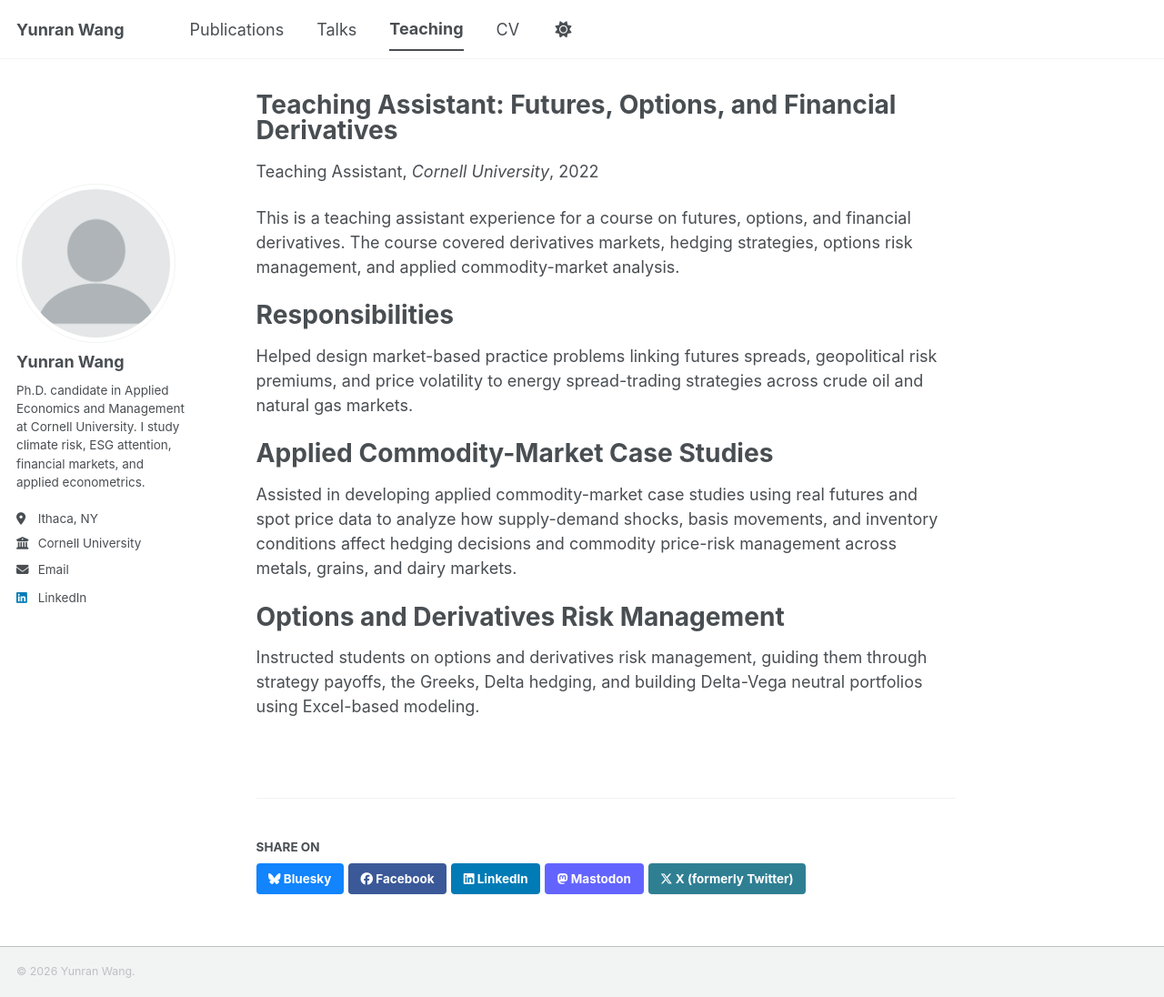
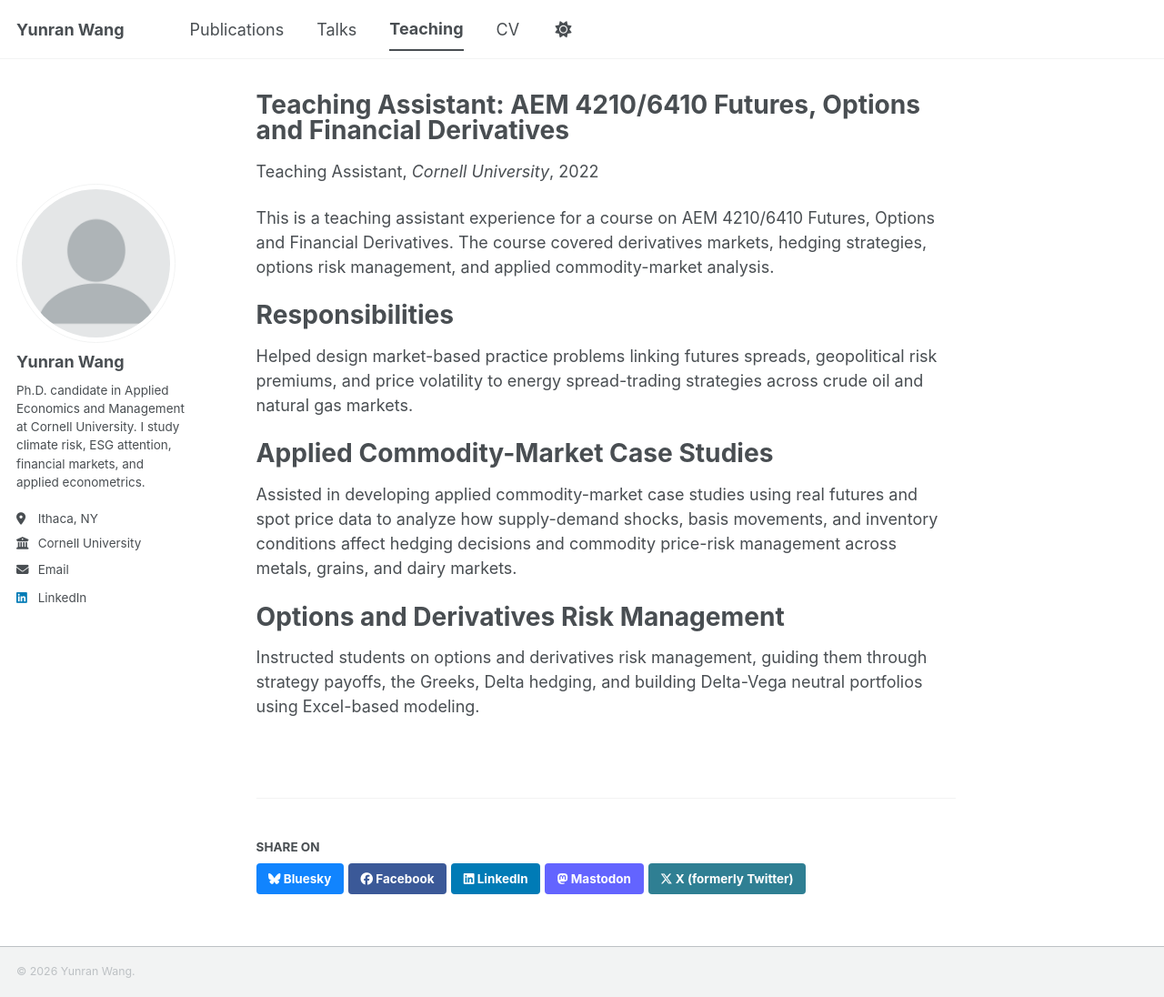
Before and after one commit to wangyunr/wangyunr.github.io, a Jekyll site: the page built from _teaching/2022-2026-futures-options-financial-derivatives.md, in a window 1280 px wide and 1096 px high. Shown: the whole window at 91% size. Built offline with Jekyll 4.4.1, drawn with Linux system fonts in a browser that asks for light colours; a style sheet for code colours, icons or effects is not loaded.

Commit message:
Update 2022-2026-futures-options-financial-derivatives.md

```diff
--- a/_teaching/2022-2026-futures-options-financial-derivatives.md
+++ b/_teaching/2022-2026-futures-options-financial-derivatives.md
@@ -1,5 +1,5 @@
 ---
-title: "Teaching Assistant: Futures, Options, and Financial Derivatives"
+title: "Teaching Assistant: AEM 4210/6410 Futures, Options and Financial Derivatives"
 collection: teaching
 type: "Teaching Assistant"
 permalink: /teaching/futures-options-financial-derivatives
@@ -8,7 +8,7 @@ date: 2022-08-22
 location: "Ithaca, NY, USA"
 ---
 
-This is a teaching assistant experience for a course on futures, options, and financial derivatives. The course covered derivatives markets, hedging strategies, options risk management, and applied commodity-market analysis.
+This is a teaching assistant experience for a course on AEM 4210/6410 Futures, Options and Financial Derivatives. The course covered derivatives markets, hedging strategies, options risk management, and applied commodity-market analysis.
 
 Responsibilities
 ======
```
